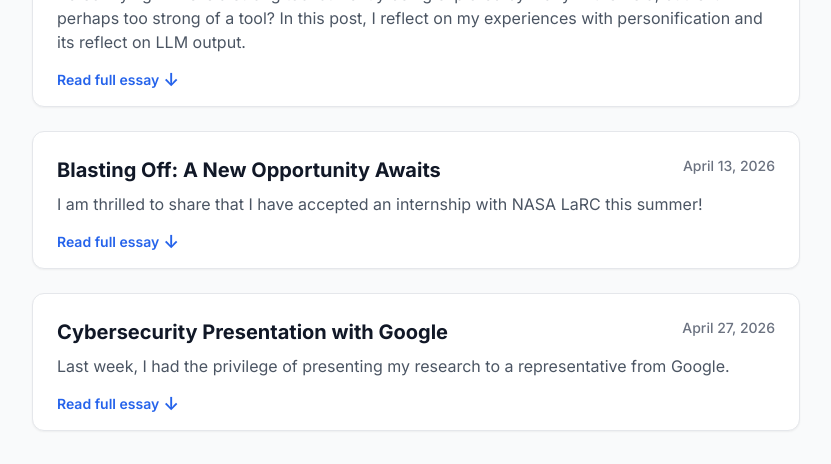
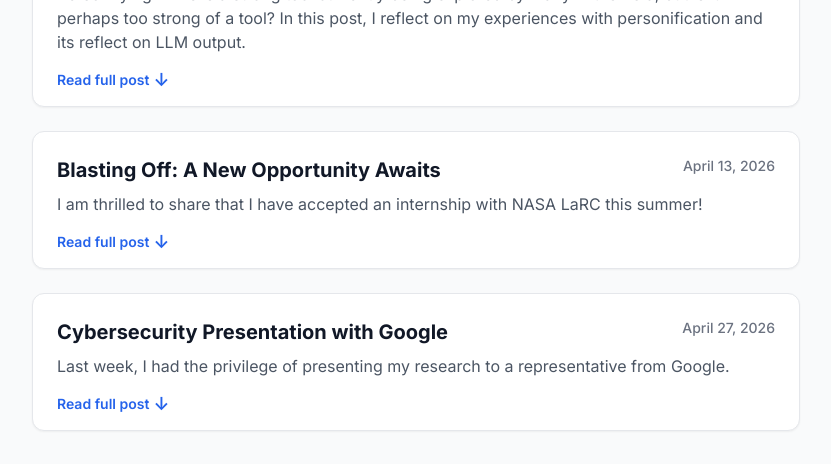
Before and after one commit to HSweazey/HSweazey.github.io, a Next.js app: page /blog in a window 1280 px wide. Shown: the part 881-1345 px from the top of the page, without its empty margins (120-951 px from the left). Built offline with nearby package versions, Linux system fonts and the light colour scheme.

Commit message:
edited pull down on blog

```diff
--- a/app/blog/page.tsx
+++ b/app/blog/page.tsx
@@ -115,7 +115,7 @@ export default function BlogPage() {
 
                   {/* Read More / Read Less Toggle Indicator */}
                   <div className="mt-4 text-blue-600 font-semibold text-sm flex items-center gap-1 cursor-pointer">
-                    {isExpanded ? "Close essay" : "Read full essay"}
+                    {isExpanded ? "Close post" : "Read full post"}
                     <span className="text-lg leading-none">{isExpanded ? "↑" : "↓"}</span>
                   </div>
                 </div>
```
